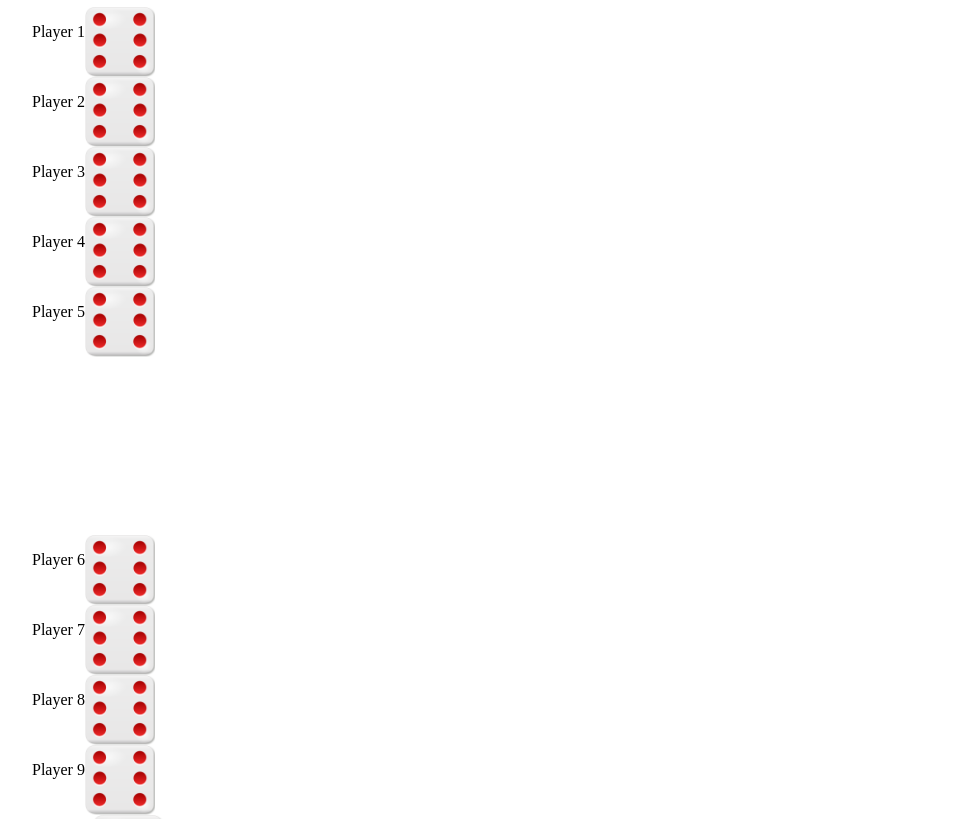
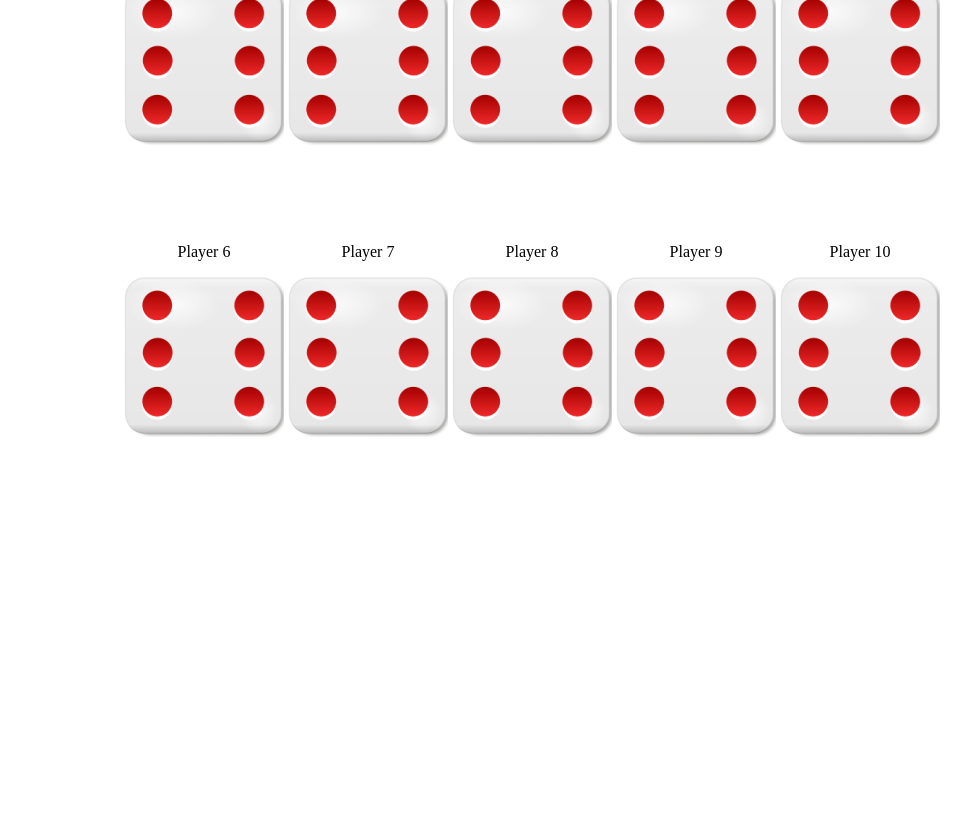
Before and after one commit to hjimmy0803/My-Dice-Project, a plain HTML site: page index.html in a window 1280 px wide. Shown: the part 153-972 px from the top of the page, without its empty margins (108-1079 px from the left). After the commit the page ends 800 px from the top, so only its background shows below. Drawn offline with Linux system fonts and the light colour scheme.

Commit message:
Made changes to my container and dice class in css so that all players are visible without having to scroll down.

```diff
--- a/css/style.css
+++ b/css/style.css
@@ -1,17 +1,14 @@
 .container
 {
     text-align: center;
-    width: 1000px;
-    margin: 80px auto;
-    overflow: hidden;
+    width: 80%;
+    margin: 30px auto;
 
 }
 
 .dice
 {
-    display: flex;
+    display: inline-block;
     text-align: center;
-    height: 70px;
-    width: auto;
 
 }
```
